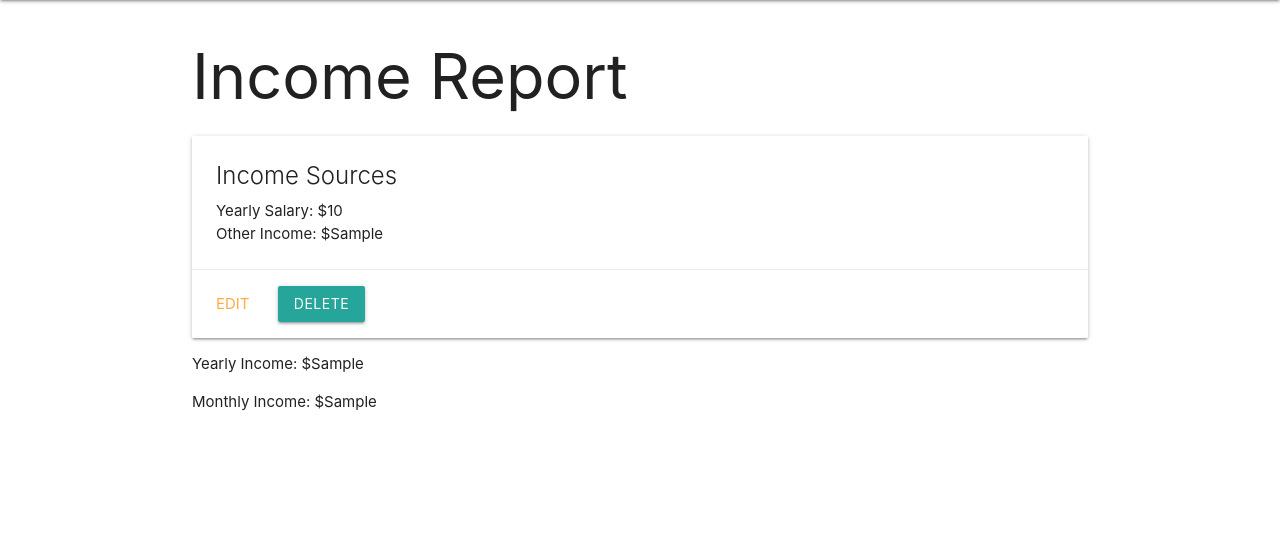
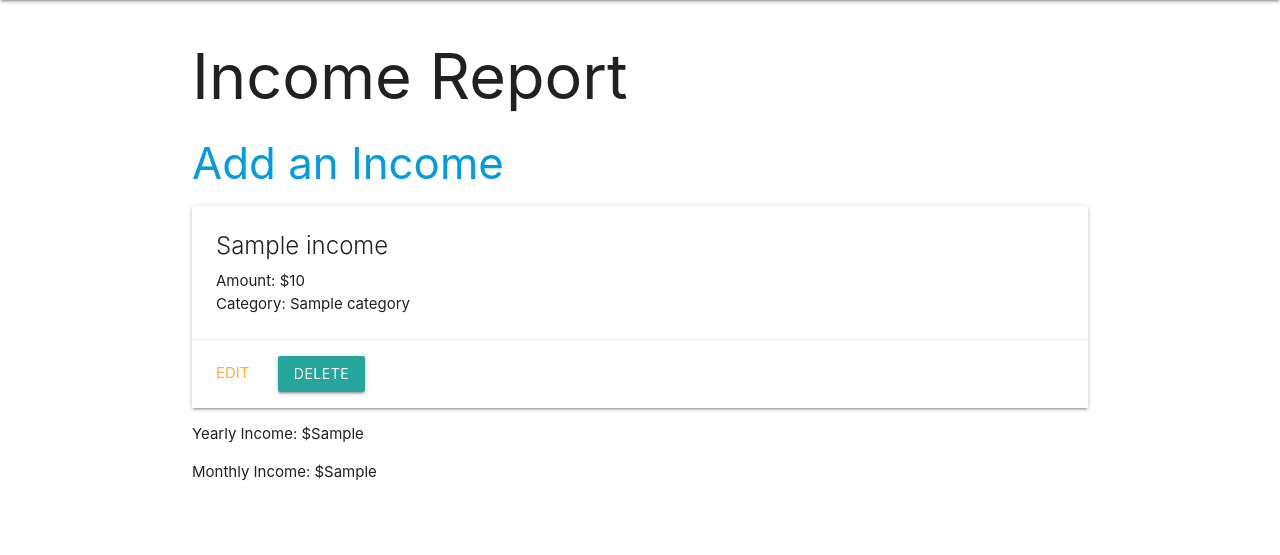
Before and after one commit to AlyssaAlonso/moneymap, a Django app: template main_app/templates/income/index.html in a window 1280 px wide. Shown: the part 64-619 px from the top of the page. Run offline with Django 3.2, Linux system fonts and the light colour scheme; the template is opened without the code that fills it: most values are stand-ins (such as "Sample title", 1, 10 or a date in 2020).

Commit message:
update income model and CRUD functionality

```diff
--- a/main_app/models.py
+++ b/main_app/models.py
@@ -14,8 +14,9 @@ from django.urls import reverse
 
 class Income(models.Model):
     id = models.AutoField(primary_key=True)
-    yearly_salary = models.IntegerField()
-    other_income = models.IntegerField()
+    name = models.CharField(max_length=255, null=True, blank=True)
+    amount = models.DecimalField(default=0.00, max_digits=10, decimal_places=2)
+    category = models.CharField(max_length=255, null=True, blank=True)
     user = models.ForeignKey(User, on_delete=models.CASCADE)
 
     def __str__(self):
--- a/main_app/templates/income/index.html
+++ b/main_app/templates/income/index.html
@@ -1,19 +1,19 @@
-{% extends 'base.html' %}
-{% block content %}
+{% extends 'base.html' %} {% block content %}
 
 <h1>Income Report</h1>
+<h3><a href="{% url 'income_create' %}">Add an Income</a></h3>
 {% for income in income %}
 <div class="card">
   <div class="card-content">
-        <span class="card-title">Income Sources</span>
-        <p>Yearly Salary: ${{ income.yearly_salary }}</p>
-        <p>Other Income: ${{ income.other_income }}</p>
+    <span class="card-title">{{ income.name }}</span>
+    <p>Amount: ${{ income.amount }}</p>
+    <p>Category: {{ income.category }}</p>
   </div>
   <div class="card-action">
     <form action="{% url 'income_delete' income.id %}" method="POST">
       {% csrf_token %}
       <a href="{% url 'income_update' income.id %}">Edit</a>
-        <input type="submit" value="Delete" class="btn">
+      <input type="submit" value="Delete" class="btn" />
     </form>
   </div>
 </div>
```
Also changed, not shown: main_app/templates/main_app/income_form.html (+4 -7 lines), main_app/views.py (+4 -4 lines), main_app/migrations/0002_remove_income_other_income_and_more.py (added). Lines whose indentation alone changed are shown as unchanged.
